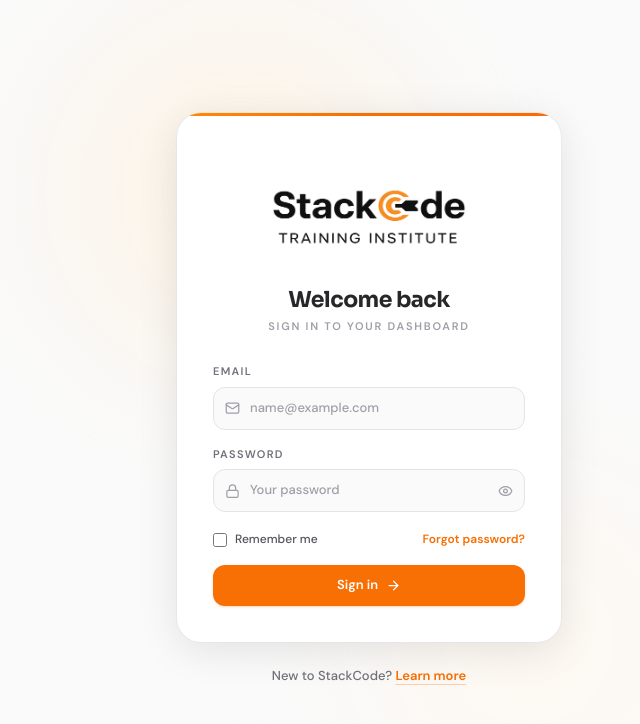
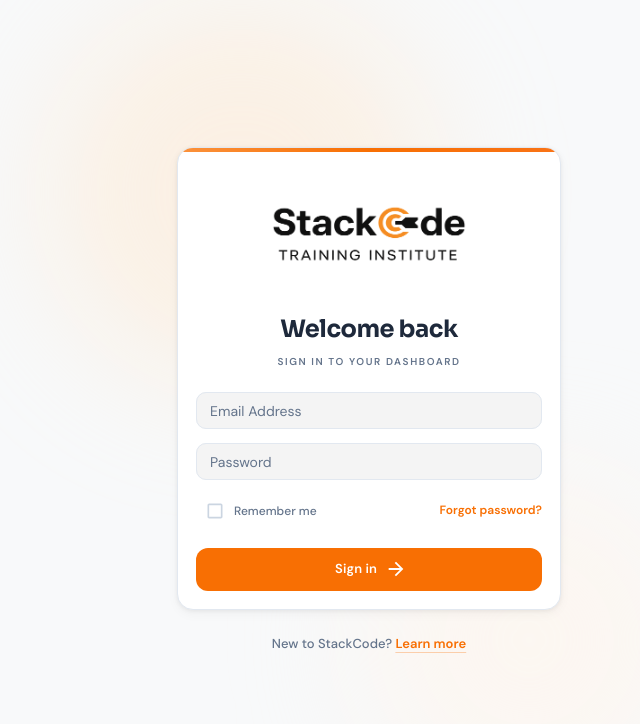
Before and after one commit to Safik-8/crm-web, a React (Vite) app: page /login in a window 1280 px wide. Shown: the top 724 px of the page, without its empty margins (271-911 px from the left). Built offline with nearby package versions, Linux system fonts and the light colour scheme; no server answers.

Commit message:
login form with mui

```diff
--- a/src/features/auth/components/LoginForm.jsx
+++ b/src/features/auth/components/LoginForm.jsx
@@ -1,8 +1,29 @@
 import { useState, useEffect } from 'react';
-import { useNavigate, useLocation } from 'react-router-dom';
-import { Mail, Lock, Loader2, ArrowRight, Eye, EyeOff } from 'lucide-react';
+import { useNavigate } from 'react-router-dom';
 import { toast } from 'sonner';
 import { useAuth } from '../../../app/providers/AuthProvider';
+
+// Material-UI components
+import Box from '@mui/material/Box';
+import Card from '@mui/material/Card';
+import Typography from '@mui/material/Typography';
+import TextField from '@mui/material/TextField';
+import InputAdornment from '@mui/material/InputAdornment';
+import IconButton from '@mui/material/IconButton';
+import Button from '@mui/material/Button';
+import FormControlLabel from '@mui/material/FormControlLabel';
+import Checkbox from '@mui/material/Checkbox';
+import Link from '@mui/material/Link';
+import CircularProgress from '@mui/material/CircularProgress';
+
+// Material-UI icons
+import {
+  MailOutlined as MailOutlineIcon,
+  LockOutlined as LockOutlinedIcon,
+  Visibility,
+  VisibilityOff,
+  ArrowForward as ArrowForwardIcon
+} from '@mui/icons-material';
 
 const LoginForm = () => {
   const [email, setEmail] = useState('');
@@ -13,7 +34,6 @@ const LoginForm = () => {
 
   const { login } = useAuth();
   const navigate = useNavigate();
-  const location = useLocation();
 
   // Check for expired session on mount
   useEffect(() => {
@@ -29,7 +49,6 @@ const LoginForm = () => {
 
   // Always redirect to dashboard after login — avoids cross-user URL leakage
   const redirectTo = '/dashboard';
-
 
   const validate = () => {
     const errors = {};
@@ -66,7 +85,7 @@ const LoginForm = () => {
       } else {
         // Handle explicit backend errors passed through context
         if (result.error) {
-           const { code, message, details, statusCode } = result.error;
+           const { message, details, statusCode } = result.error;
 
            if (statusCode === 400 && details && Array.isArray(details)) {
               // It's a field validation error
@@ -89,143 +108,290 @@ const LoginForm = () => {
         }
       }
     } catch (err) {
+      console.error('Login error:', err);
       toast.error('Something went wrong. Please try again.');
     } finally {
       setIsSubmitting(false);
     }
   };
 
+  return (
+    <Card
+      sx={{
+        position: 'relative',
+        width: '100%',
+        maxWidth: 384, // max-w-sm (384px)
+        overflow: 'hidden',
+        animation: 'fadeInZoom 0.5s cubic-bezier(0.16, 1, 0.3, 1)',
+        '@keyframes fadeInZoom': {
+          '0%': {
+            opacity: 0,
+            transform: 'scale(0.95) translateY(10px)',
+          },
+          '100%': {
+            opacity: 1,
+            transform: 'scale(1) translateY(0)',
+          },
+        },
+        p: { xs: 3.5, sm: 4.5 },
+      }}
+    >
+      {/* Top accent bar */}
+      <Box
+        sx={{
+          position: 'absolute',
+          top: 0,
+          left: 0,
+          right: 0,
+          height: '4px',
+          background: 'linear-gradient(90deg, #FB923C, #F86F03, #F97316)',
+        }}
+      />
 
-  return (
-    <div className="relative w-full max-w-sm overflow-hidden rounded-2xl sm:rounded-3xl bg-white p-7 sm:p-9 shadow-[0_8px_40px_rgba(0,0,0,0.10)] ring-1 ring-zinc-200/60 animate-in fade-in zoom-in-95 duration-500">
-      {/* Top accent bar */}
-      <div className="absolute top-0 left-0 right-0 h-[3px] bg-gradient-to-r from-orange-400 via-primary to-orange-500 rounded-t-3xl" />
-
-      <div className="flex flex-col items-center text-center">
-        <div className="-mt-1 -mb-3 sm:-mb-5 flex justify-center w-full">
-          <img
+      <Box
+        sx={{
+          display: 'flex',
+          flexDirection: 'column',
+          alignItems: 'center',
+          textAlign: 'center',
+          mb: 4,
+        }}
+      >
+        <Box
+          sx={{
+            mt: -1,
+            mb: { xs: -1.5, sm: -2.5 },
+            display: 'flex',
+            justifyContent: 'center',
+            width: '100%',
+          }}
+        >
+          <Box
+            component="img"
             src="/logos/logo-official.png"
             alt="StackCode Training Institute"
-            className="w-full max-w-[200px] sm:max-w-[230px] h-auto object-contain hover:opacity-90 transition-opacity duration-300"
+            sx={{
+              width: '100%',
+              maxWidth: { xs: 200, sm: 230 },
+              height: 'auto',
+              objectFit: 'contain',
+              transition: 'opacity 0.3s ease',
+              '&:hover': {
+                opacity: 0.9,
+              },
+            }}
           />
-        </div>
-        <h2 className="text-[20px] sm:text-[22px] font-bold tracking-tight text-zinc-800 leading-tight font-heading mt-2">
+        </Box>
+        <Typography
+          variant="h5"
+          component="h2"
+          sx={{
+            fontWeight: 700,
+            letterSpacing: '-0.02em',
+            color: 'text.primary',
+            fontFamily: '"Sora", "DM Sans", sans-serif',
+            mt: 2,
+          }}
+        >
           Welcome back
-        </h2>
-        <p className="mt-1 text-[11px] font-semibold text-zinc-400 uppercase tracking-[0.16em]">
+        </Typography>
+        <Typography
+          variant="overline"
+          sx={{
+            mt: 1,
+            color: 'text.secondary',
+            fontWeight: 700,
+            letterSpacing: '0.16em',
+            fontSize: '10px',
+            display: 'block',
+          }}
+        >
           Sign in to your dashboard
-        </p>
-      </div>
+        </Typography>
+      </Box>
 
-      <form className="mt-7 space-y-4" noValidate onSubmit={handleSubmit}>
+      <Box
+        component="form"
+        noValidate
+        onSubmit={handleSubmit}
+        sx={{
+          display: 'flex',
+          flexDirection: 'column',
+          gap: 3.5,
+        }}
+      >
         {/* Email Field */}
-        <div className="space-y-1.5">
-          <label className="block text-[11px] font-bold text-zinc-500 uppercase tracking-[0.12em]">Email</label>
-          <div className="relative">
-            <Mail
-              size={15}
-              className={`absolute left-3 top-1/2 -translate-y-1/2 transition-colors ${
-                fieldErrors.email ? 'text-red-400' : 'text-zinc-400'
-              }`}
-            />
-            <input
+        <TextField
+          fullWidth
           id="login-email"
           name="email"
           type="email"
+          label="Email Address"
+          placeholder="name@example.com"
           value={email}
           onChange={(e) => {
             setEmail(e.target.value);
-                if (fieldErrors.email) setFieldErrors(prev => ({ ...prev, email: null }));
+            if (fieldErrors.email) setFieldErrors((prev) => ({ ...prev, email: null }));
           }}
-              className={`block w-full rounded-xl border py-2.5 pl-9 pr-3 text-[13px] font-medium outline-none transition-all duration-150 ${
-                fieldErrors.email
-                  ? 'border-red-300 bg-red-50 text-red-900 placeholder-red-400 focus:ring-4 focus:ring-red-500/10 focus:border-red-400'
-                  : 'border-zinc-200 bg-zinc-50 text-zinc-900 placeholder-zinc-400 focus:border-primary focus:bg-white focus:ring-4 focus:ring-orange-100'
-              }`}
-              placeholder="name@example.com"
+          error={!!fieldErrors.email}
+          helperText={fieldErrors.email}
+          InputProps={{
+            startAdornment: (
+              <InputAdornment position="start">
+                <MailOutlineIcon
+                  sx={{
+                    fontSize: 18,
+                    color: fieldErrors.email ? 'error.main' : 'text.secondary',
+                    transition: 'color 0.15s ease',
+                  }}
                 />
-          </div>
-          {fieldErrors.email && (
-            <p className="text-[11px] font-semibold text-red-500 animate-in fade-in slide-in-from-top-1 duration-150">
-              {fieldErrors.email}
-            </p>
-          )}
-        </div>
+              </InputAdornment>
+            ),
+          }}
+        />
 
         {/* Password Field */}
-        <div className="space-y-1.5">
-          <label className="block text-[11px] font-bold text-zinc-500 uppercase tracking-[0.12em]">Password</label>
-          <div className="relative">
-            <Lock
-              size={15}
-              className={`absolute left-3 top-1/2 -translate-y-1/2 transition-colors ${
-                fieldErrors.password ? 'text-red-400' : 'text-zinc-400'
-              }`}
-            />
-            <input
+        <TextField
+          fullWidth
           id="login-password"
           name="password"
           type={showPassword ? 'text' : 'password'}
+          label="Password"
+          placeholder="Your password"
           value={password}
           onChange={(e) => {
             setPassword(e.target.value);
-                if (fieldErrors.password) setFieldErrors(prev => ({ ...prev, password: null }));
+            if (fieldErrors.password) setFieldErrors((prev) => ({ ...prev, password: null }));
           }}
-              className={`block w-full rounded-xl border py-2.5 pl-9 pr-10 text-[13px] font-medium outline-none transition-all duration-150 ${
-                fieldErrors.password
-                  ? 'border-red-300 bg-red-50 text-red-900 placeholder-red-400 focus:ring-4 focus:ring-red-500/10 focus:border-red-400'
-                  : 'border-zinc-200 bg-zinc-50 text-zinc-900 placeholder-zinc-400 focus:border-primary focus:bg-white focus:ring-4 focus:ring-orange-100'
-              }`}
-              placeholder="Your password"
+          error={!!fieldErrors.password}
+          helperText={fieldErrors.password}
+          InputProps={{
+            startAdornment: (
+              <InputAdornment position="start">
+                <LockOutlinedIcon
+                  sx={{
+                    fontSize: 18,
+                    color: fieldErrors.password ? 'error.main' : 'text.secondary',
+                    transition: 'color 0.15s ease',
+                  }}
                 />
-            <button
+              </InputAdornment>
+            ),
+              endAdornment: (
+                <InputAdornment position="end">
+                  <IconButton
                     type="button"
-              className="absolute right-3 top-1/2 -translate-y-1/2 text-zinc-400 hover:text-zinc-600 transition-colors focus:outline-none"
                     onClick={() => setShowPassword(!showPassword)}
+                    edge="end"
                     aria-label={showPassword ? 'Hide password' : 'Show password'}
+                    sx={{
+                      color: 'text.secondary',
+                      p: 1.5,
+                      '&:hover': {
+                        backgroundColor: 'rgba(248, 111, 3, 0.08)',
+                      },
+                    }}
                   >
-              {showPassword ? <EyeOff size={15} /> : <Eye size={15} />}
-            </button>
-          </div>
-          {fieldErrors.password && (
-            <p className="text-[11px] font-semibold text-red-500 animate-in fade-in slide-in-from-top-1 duration-150">
-              {fieldErrors.password}
-            </p>
-          )}
-        </div>
+                    {showPassword ? <VisibilityOff sx={{ fontSize: 18 }} /> : <Visibility sx={{ fontSize: 18 }} />}
+                  </IconButton>
+                </InputAdornment>
+              ),
+          }}
+        />
 
         {/* Remember me + Forgot password */}
-        <div className="flex items-center justify-between pt-0.5">
-          <label className="flex items-center gap-2 cursor-pointer">
-            <input
+        <Box
+          sx={{
+            display: 'flex',
+            alignItems: 'center',
+            justifyContent: 'space-between',
+            mt: -0.5,
+          }}
+        >
+          <FormControlLabel
+            control={
+              <Checkbox
                 id="remember-me"
-              type="checkbox"
-              className="h-3.5 w-3.5 rounded border-zinc-300 text-primary focus:ring-primary"
+                size="small"
+                sx={{
+                  color: '#CBD5E1',
+                  '&.Mui-checked': {
+                    color: 'primary.main',
+                  },
+                }}
               />
-            <span className="text-[12px] font-medium text-zinc-600">Remember me</span>
-          </label>
-          <a href="#" className="text-[12px] font-semibold text-primary hover:text-primary/80 transition-colors">
+            }
+            label={
+              <Typography
+                variant="body2"
+                sx={{
+                  fontSize: '12px',
+                  fontWeight: 500,
+                  color: 'text.secondary',
+                  userSelect: 'none',
+                }}
+              >
+                Remember me
+              </Typography>
+            }
+            sx={{ m: 0 }}
+          />
+          <Link
+            href="#"
+            sx={{
+              fontSize: '12px',
+              fontWeight: 600,
+              color: 'primary.main',
+              textDecoration: 'none',
+              transition: 'color 0.15s ease-in-out',
+              '&:hover': {
+                color: 'primary.dark',
+              },
+            }}
+          >
             Forgot password?
-          </a>
-        </div>
+          </Link>
+        </Box>
 
-        {/* Submit */}
-        <button
+        {/* Submit Button */}
+        <Button
           type="submit"
           disabled={isSubmitting}
-          className="group relative flex w-full justify-center items-center gap-2 rounded-xl bg-primary px-4 py-2.5 text-[13px] font-bold text-white shadow-sm shadow-primary/20 hover:bg-primary/90 focus:outline-none focus:ring-4 focus:ring-orange-100 disabled:bg-primary/40 disabled:cursor-not-allowed transition-all duration-150 active:scale-[0.98] mt-1"
+          variant="contained"
+          fullWidth
+          size="large"
+          endIcon={
+            isSubmitting ? null : (
+              <ArrowForwardIcon
+                sx={{
+                  fontSize: 16,
+                  transition: 'transform 0.2s ease',
+                  '.MuiButton-root:hover &': {
+                    transform: 'translateX(4px)',
+                  },
+                }}
+              />
+            )
+          }
+          sx={{
+            mt: 1,
+            py: 2.5,
+            fontSize: '13px',
+            fontWeight: 700,
+          }}
         >
           {isSubmitting ? (
-            <Loader2 className="animate-spin" size={17} />
+            <CircularProgress
+              size={18}
+              thickness={5}
+              sx={{ color: 'primary.contrastText' }}
+            />
           ) : (
-            <>
-              Sign in
-              <ArrowRight size={15} className="translate-x-0 group-hover:translate-x-0.5 transition-transform" />
-            </>
+            'Sign in'
           )}
-        </button>
-      </form>
-    </div>
+        </Button>
+      </Box>
+    </Card>
   );
 };
 
--- a/src/features/auth/hooks/useAuth.js
+++ b/src/features/auth/hooks/useAuth.js
@@ -2,4 +2,3 @@ import { useAuth } from '../../../app/providers/AuthProvider';
 
 export const useAuthHook = () => {
   return useAuth();
-};
--- a/src/features/auth/pages/LoginPage.jsx
+++ b/src/features/auth/pages/LoginPage.jsx
@@ -1,25 +1,98 @@
+import Box from '@mui/material/Box';
+import Typography from '@mui/material/Typography';
+import Link from '@mui/material/Link';
 import LoginForm from '../components/LoginForm';
 
 const LoginPage = () => {
   return (
-    <div className="flex min-h-screen w-screen items-center justify-center bg-zinc-50 relative overflow-hidden">
+    <Box
+      sx={{
+        display: 'flex',
+        minHeight: '100vh',
+        width: '100vw',
+        alignItems: 'center',
+        justifyContent: 'center',
+        backgroundColor: 'background.default',
+        position: 'relative',
+        overflow: 'hidden',
+      }}
+    >
       {/* Subtle background pattern */}
-      <div className="absolute inset-0 pointer-events-none">
-        <div className="absolute top-0 left-1/4 w-96 h-96 bg-orange-100/40 rounded-full blur-3xl" />
-        <div className="absolute bottom-0 right-1/4 w-80 h-80 bg-orange-50/60 rounded-full blur-3xl" />
-      </div>
+      <Box
+        sx={{
+          position: 'absolute',
+          inset: 0,
+          pointerEvents: 'none',
+        }}
+      >
+        <Box
+          sx={{
+            position: 'absolute',
+            top: 0,
+            left: '25%',
+            width: 384, // 96 units * 4
+            height: 384,
+            backgroundColor: 'rgba(255, 228, 196, 0.4)', // Peach / orange[100] with opacity
+            borderRadius: '50%',
+            filter: 'blur(64px)',
+          }}
+        />
+        <Box
+          sx={{
+            position: 'absolute',
+            bottom: 0,
+            right: '25%',
+            width: 320, // 80 units * 4
+            height: 320,
+            backgroundColor: 'rgba(255, 245, 235, 0.6)', // Brand warmWhite / orange[50] with opacity
+            borderRadius: '50%',
+            filter: 'blur(64px)',
+          }}
+        />
+      </Box>
 
-      <div className="z-10 w-full px-4 flex flex-col items-center">
+      <Box
+        sx={{
+          zIndex: 10,
+          width: '100%',
+          px: 2,
+          display: 'flex',
+          flexDirection: 'column',
+          alignItems: 'center',
+        }}
+      >
         <LoginForm />
 
-        <p className="mt-6 text-[13px] font-medium text-zinc-500">
+        <Typography
+          variant="body2"
+          sx={{
+            mt: 6,
+            fontWeight: 500,
+            color: 'text.secondary',
+            fontSize: '13px',
+          }}
+        >
           New to StackCode?{' '}
-          <a href="#" className="text-primary hover:text-primary/80 font-semibold transition-colors underline decoration-primary/30 underline-offset-4">
+          <Link
+            href="#"
+            sx={{
+              color: 'primary.main',
+              fontWeight: 600,
+              textDecoration: 'underline',
+              textDecorationColor: 'rgba(248, 111, 3, 0.3)',
+              textUnderlineOffset: '4px',
+              transition: 'all 0.15s ease-in-out',
+              '&:hover': {
+                color: 'primary.dark',
+                textDecorationColor: 'primary.dark',
+              },
+            }}
+          >
             Learn more
-          </a>
-        </p>
-      </div>
-    </div>
+          </Link>
+        </Typography>
+      </Box>
+    </Box>
   );
 };
 
```
Lines whose indentation alone changed are shown as unchanged.
